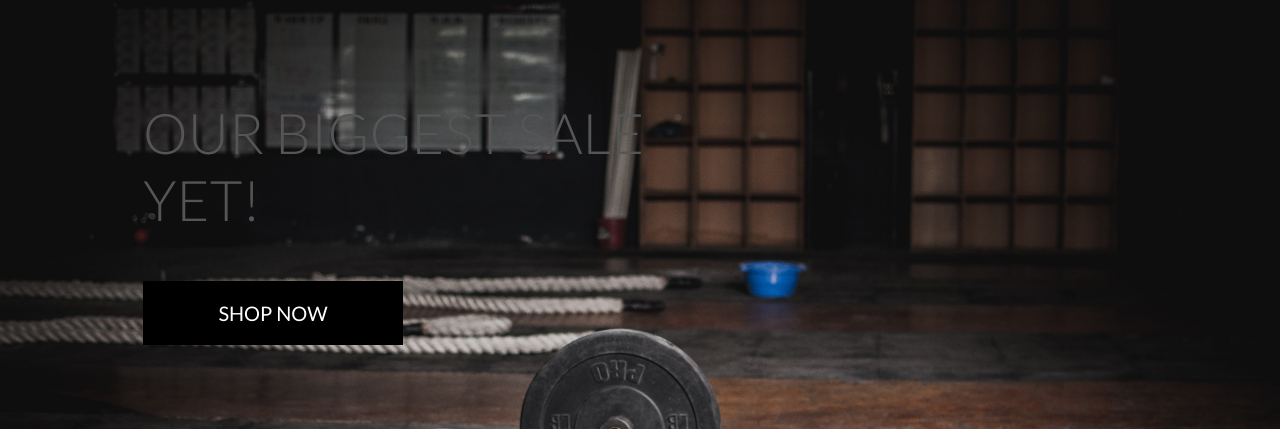
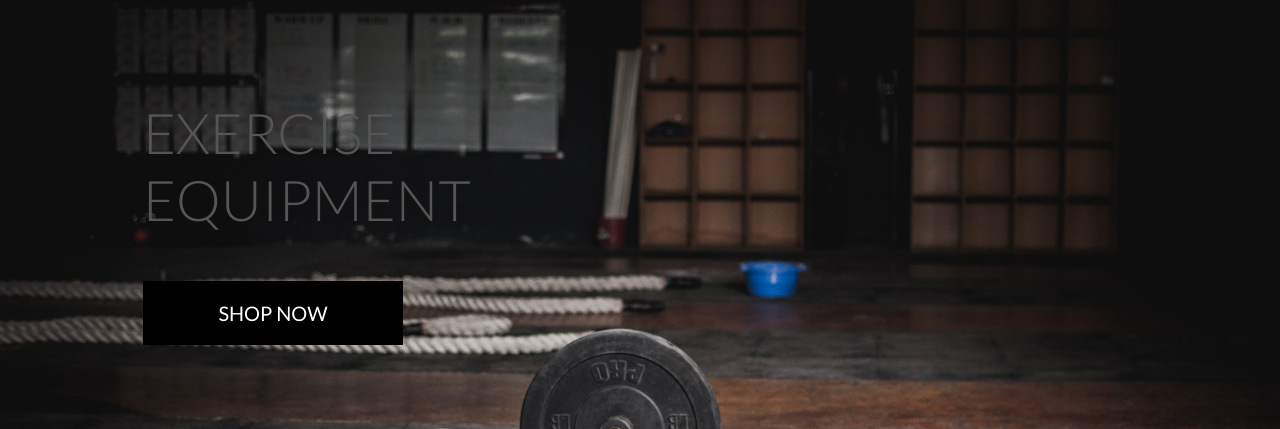
Before and after one commit to E01N/GymElite, a Django app: template home/templates/home/index.html in a window 1280 px wide. Shown: the part 72-501 px from the top of the page. Run offline with Django 3.2, Linux system fonts and the light colour scheme; the template is opened without the code that fills it, so the values that code supplies are empty; some libraries are stand-ins or nearby versions.

Commit message:
changed hompage text

```diff
--- a/home/templates/home/index.html
+++ b/home/templates/home/index.html
@@ -14,7 +14,7 @@
         <div class="row h-100">
             <div class="col-7 mol-md-6 my-auto">
                 <h1 class="display-4 logo-font -text-black">
-                    Our BIGGEST sale yet!
+                    exercise equipment
                 </h1>
             <div class="my-5">
             <h4>
```
